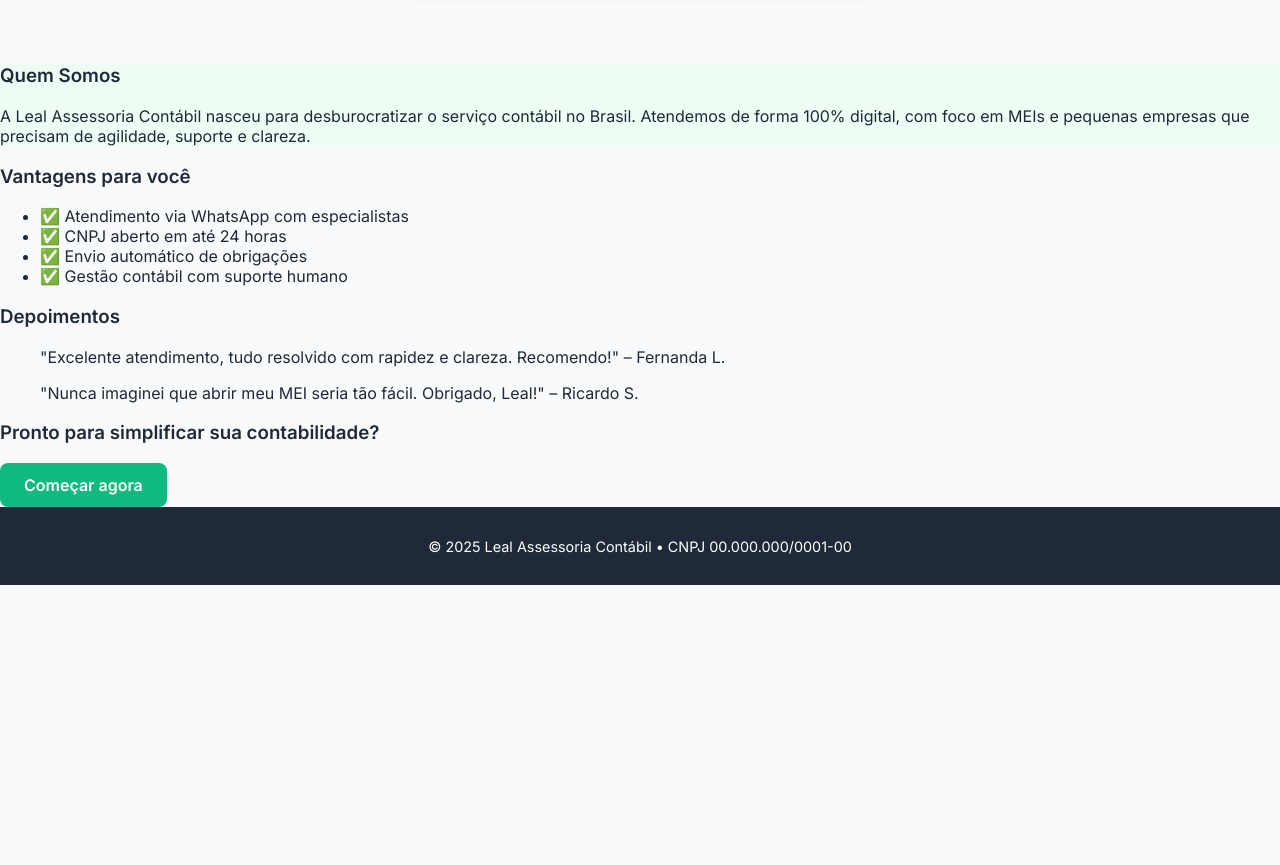
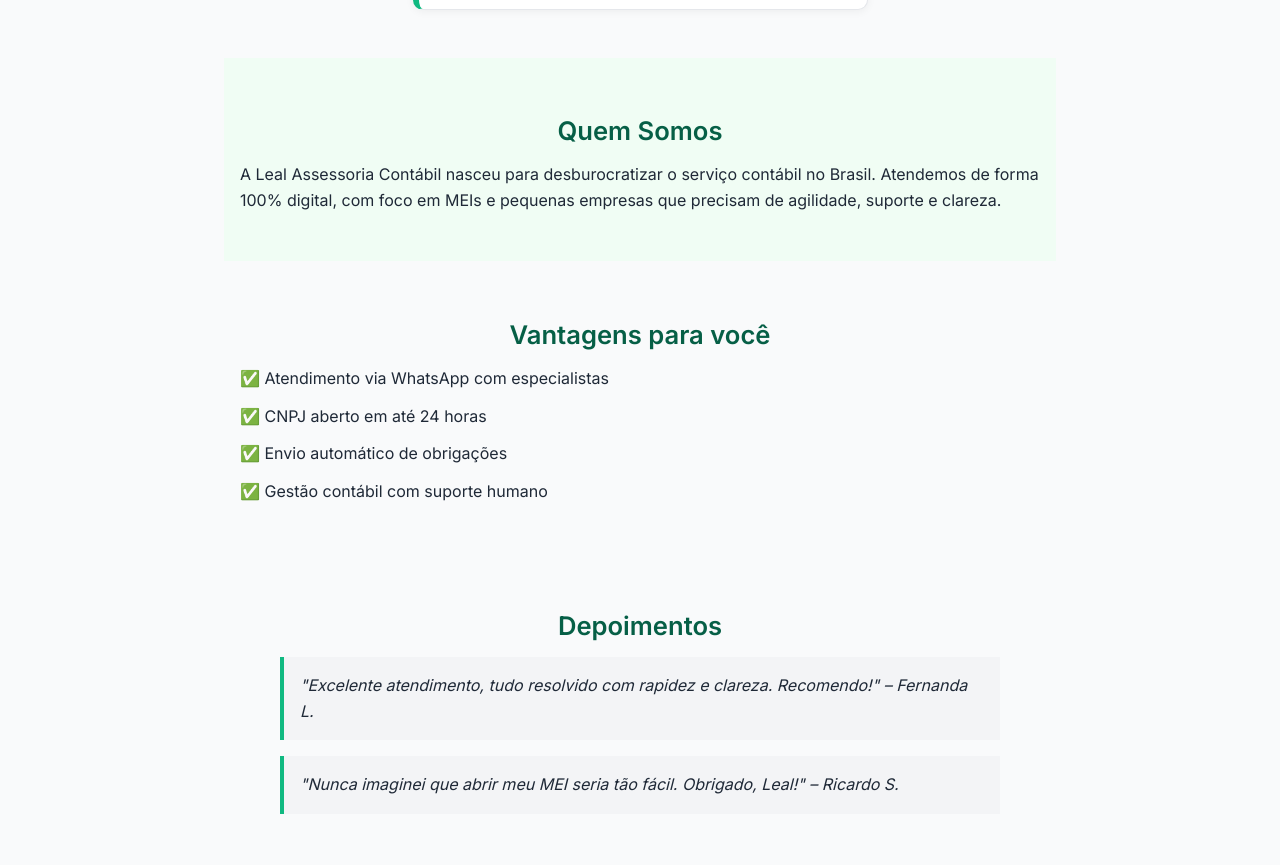
Before and after one commit to malemos/leal-site, a plain HTML site: page index.html in a window 1280 px wide. Shown: the part 1135-2000 px from the top of the page. Before the commit the page ends 1720 px from the top, so only its background shows below. Drawn offline with Linux system fonts and the light colour scheme.

```diff
--- a/styles.css
+++ b/styles.css
@@ -48,7 +48,7 @@
   padding: 0.75rem 1.5rem;
   border-radius: 8px;
   text-decoration: none;
-  transition: background 0.3s ease;
+  transition: background-color 0.3s ease;
 }
 
 body.home .btn:hover {
@@ -57,6 +57,17 @@
 
 body.home .plans {
   padding: 2rem 1rem;
+  text-align: center;
+}
+
+body.home .plans h3,
+body.home .about h3,
+body.home .benefits h3,
+body.home .testimonials h3,
+body.home .cta-final h3 {
+  font-size: 1.6rem;
+  color: #065f46;
+  margin-bottom: 1rem;
   text-align: center;
 }
 
@@ -90,6 +101,45 @@
 body.home .plan-card li {
   margin: 0.5rem 0;
   text-align: left;
+}
+
+body.home .about,
+body.home .benefits,
+body.home .testimonials,
+body.home .cta-final {
+  padding: 2rem 1rem;
+  max-width: 800px;
+  margin: 0 auto;
+}
+
+body.home .about p,
+body.home .benefits ul,
+body.home .testimonials blockquote {
+  font-size: 1rem;
+  line-height: 1.6;
+}
+
+body.home .benefits ul {
+  list-style: none;
+  padding: 0;
+}
+
+body.home .benefits li {
+  margin: 0.75rem 0;
+}
+
+body.home .testimonials blockquote {
+  background: #f3f4f6;
+  border-left: 4px solid #10b981;
+  padding: 1rem;
+  font-style: italic;
+  margin-bottom: 1rem;
+}
+
+body.home .cta-final {
+  text-align: center;
+  background: #ecfdf5;
+  margin-top: 2rem;
 }
 
 /* ---------- CADASTRO PAGE STYLES ---------- */
```
